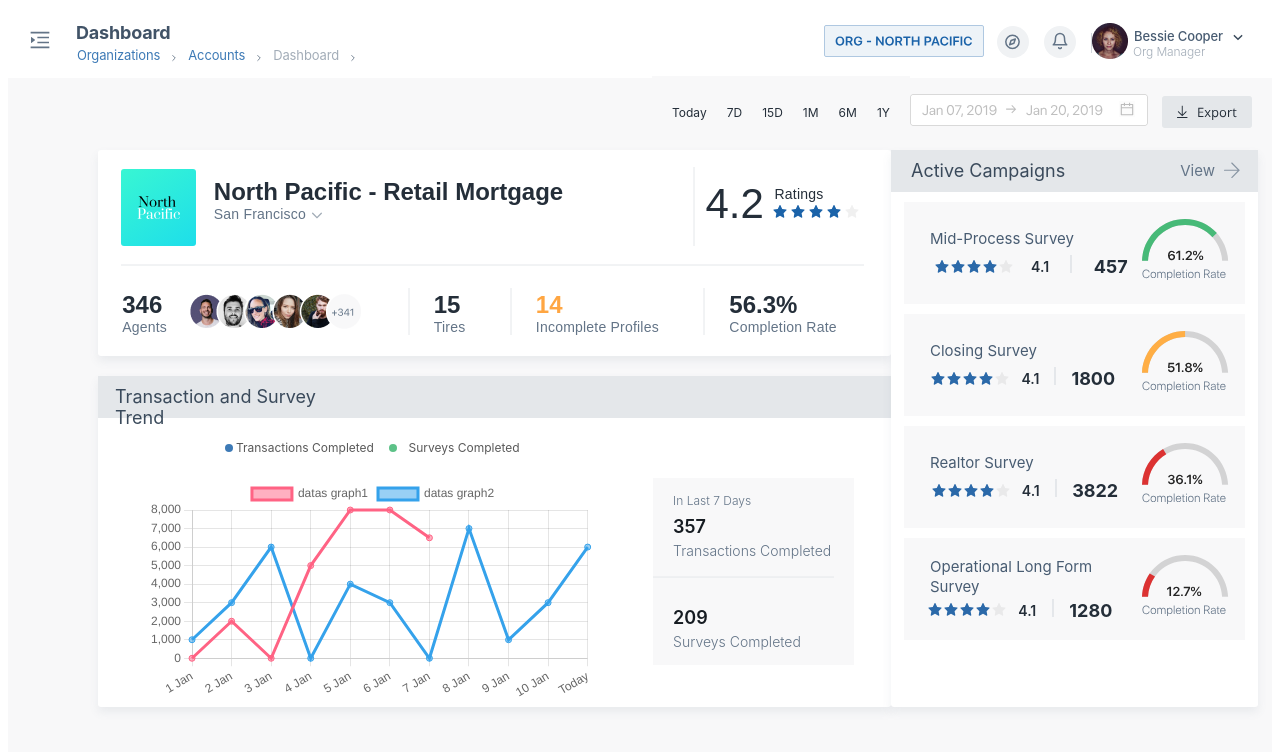
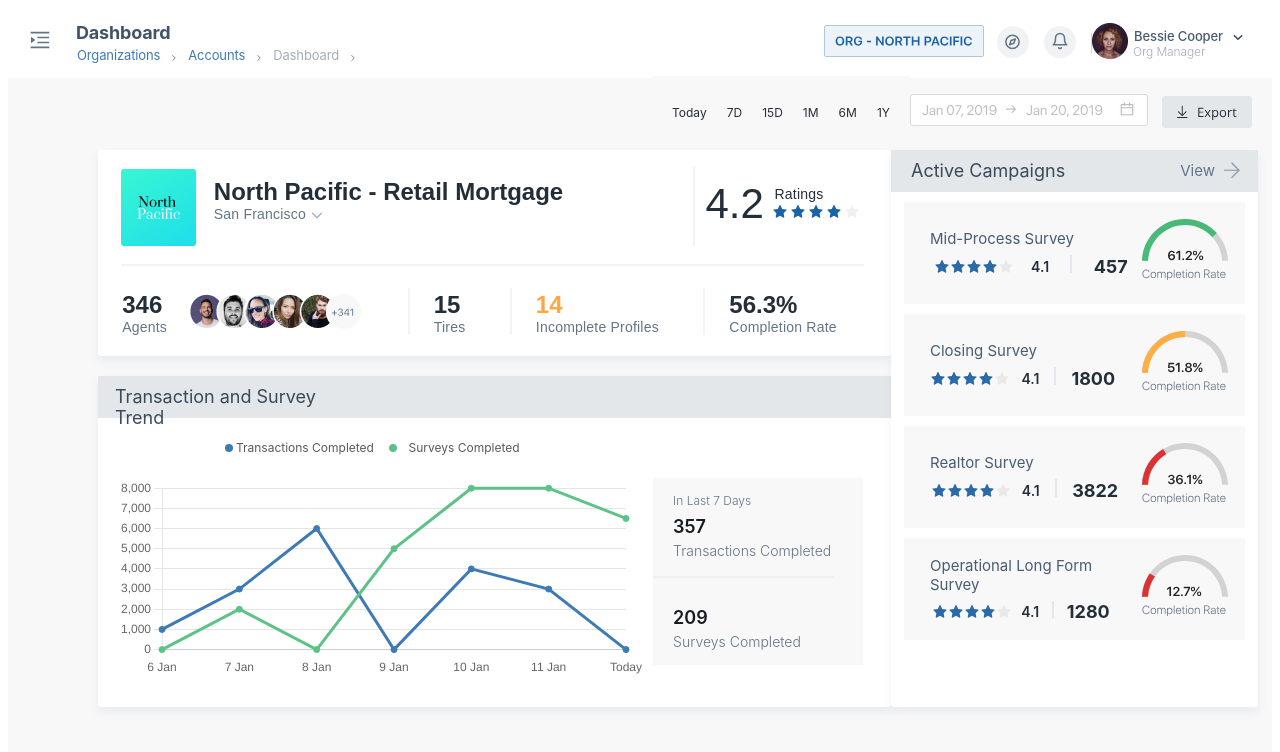
Before and after one commit to VishalGcod/FinalAssessment, a React (Create React App) app: page / in a window 1280 px wide. Shown: the top 752 px of the page. Built offline with nearby package versions, Linux system fonts and the light colour scheme; a web font is replaced by a local one.

Commit message:
uiassessmentworks

```diff
--- a/src/components/bodyRectange2.js
+++ b/src/components/bodyRectange2.js
@@ -24,31 +24,19 @@
 
 export const BodyRectangeBottom = () => {
   const [userData, setUserData] = useState({
-    labels: [
-      "1 Jan",
-      "2 Jan",
-      "3 Jan",
-      "4 Jan",
-      "5 Jan",
-      "6 Jan",
-      "7 Jan",
-      "8 Jan",
-      "9 Jan",
-      "10 Jan",
-      "Today",
-    ],
+    labels: ["6 Jan", "7 Jan", "8 Jan", "9 Jan", "10 Jan", "11 Jan", "Today"],
     datasets: [
       {
         label: "datas graph1",
         data: UserData.map((data) => data.users1),
-        borderColor: "rgb(255, 99, 132)",
-        backgroundColor: "rgba(255, 99, 132, 0.5)",
+        borderColor: "#5DC288",
+        backgroundColor: "#5DC288",
       },
       {
         label: "datas graph2",
         data: [1000, 3000, 6000, 0, 4000, 3000, 0, 7000, 1000, 3000, 6000],
-        borderColor: "rgb(53, 162, 235)",
-        backgroundColor: "rgba(53, 162, 235, 0.5)",
+        borderColor: "#3D7AB6",
+        backgroundColor: "#3D7AB6",
       },
     ],
   });
@@ -72,7 +60,7 @@
       </DivSecond>
       <BottomGraphDivs>
         <GraphDiv>
-          <div style={{ width: "450px", height: "200px", marginLeft: "50px" }}>
+          <div style={{ width: "527px", height: "300px", marginLeft: "20px" }}>
             <Graph chartData={userData} />
           </div>
         </GraphDiv>
--- a/src/components/dropDownBox.js
+++ b/src/components/dropDownBox.js
@@ -7,6 +7,7 @@
 import { BlueDiv } from "../assets/blueDiv";
 import { BigSvgBox } from "../assets/bigSvgBox";
 import { DropDownDivHead, MyProfileFont, ViewAsFont, LayerTwo, LoggenInProfileDiv, ImageInfoDiv, SecondDropDown, CloseButton, ApplyButton } from "../styledComponents/styles";
+
 
 export const DropDownDiv = styled.div`
   width: 336px;
--- a/src/components/graph.js
+++ b/src/components/graph.js
@@ -5,10 +5,42 @@
 export const Graph=({chartData})=> {
   return (
     <div>
-        <Line data={chartData}/>
+      <Line data={chartData} options={options} height={200} />
     </div>
-  )
+  );
 }
+
+  const options = {
+    responsive: true,
+    maintainAspectRatio: false,
+    scales: {
+      x: {
+        position: "bottom",
+        ticks: {
+          display: true,
+        },
+        grid: {
+          display: false,
+        },
+      },
+      y: {
+        type: "linear",
+        position: "left",
+        ticks: {
+          stepSize: 0,
+        },
+      },
+    },
+    plugins: {
+      legend: {
+        display: false,
+      },
+      tooltip: {
+        enabled: false,
+      },
+    },
+  };
+
 
 export const UserData=[
     {
--- a/src/styledComponents/styles.js
+++ b/src/styledComponents/styles.js
@@ -4,11 +4,11 @@
 
 export const HeadSecond = styled.div`
   height: 72px;
-  // width: 1219px;
   background: #f8f8f9;
   display: flex;
   justify-content: flex-end;
   align-items: center;
+  flex-shrink: 0;
 `;
 export const DaysMonthsYears = styled.div`
   height: 72px;
@@ -62,7 +62,7 @@
   display: flex;
   flex-direction: column;
   margin-left: 20px;
-  margin-left:90px;
+  margin-left: 90px;
 `;
 
 export const AsideRight = styled.div`
@@ -178,14 +178,16 @@
   justify-content: space-around;
   align-items: center;
   width: 140%;
-  margin-top:7px;
-  margin-left:4px;
+  margin-top: 7px;
+  margin-left: 4px;
 `;
 export const StarSecondRowLastBlock = styled.div`
   display: flex;
   justify-content: space-around;
   align-items: center;
-  width: 90%;
+  width: 85%;
+  margin-left: 7px;
+  margin-top: 6px;
 `;
 
 export const BlocksInnerDiv = styled.div`
@@ -427,7 +429,7 @@
   width: 30%;
 `;
 export const GraphRightBox = styled.div`
-  width: 201px;
+  width: 210px;
   height: 187px;
   flex-shrink: 0;
   background-color: var(--grey-t-96, #f8f8f9);
@@ -535,7 +537,6 @@
   width: 16%;
   margin-right: 415px;
   margin-right: 550px;
-
 `;
 export const HeadTextStyle = styled.div`
   margin-top: 19px;
@@ -624,7 +625,7 @@
   justify-content: space-between;
   align-items: center;
   width: 42%;
-  width:45%;
+  width: 45%;
   margin-right: 20px;
 `;
 export const UserInfoDiv = styled.div`
@@ -684,25 +685,25 @@
   font-style: normal;
   font-weight: 400;
   line-height: 22px;
-  margin-top:15px;
-  margin-bottom:5px;
+  margin-top: 15px;
+  margin-bottom: 5px;
 `;
 export const ImageInfoDiv = styled.div`
   width: 306px;
   height: 60px;
   flex-shrink: 0;
   border-radius: 3px;
-border: 1px solid var(--grey-t-85, #E4E7EA);
-background: #FFF;
+  border: 1px solid var(--grey-t-85, #e4e7ea);
+  background: #fff;
 `;
 export const LayerTwo = styled.div`
   display: flex;
-  flex-direction:column;
+  flex-direction: column;
   justify-content: space-between;
   align-items: flex-atart;
   height: 50px;
   flex-shrink: 0;
-  margin-left:15px;
+  margin-left: 15px;
 `;
 
 export const SecondDropDown = styled.div`
@@ -710,27 +711,27 @@
   height: 36px;
   flex-shrink: 0;
   border-radius: 3px;
-border: 1px solid var(--grey-t-85, #E4E7EA);
-background: #FFF;
+  border: 1px solid var(--grey-t-85, #e4e7ea);
+  background: #fff;
 `;
 export const CloseButton = styled.button`
   display: flex;
   padding: 7px 10px;
   align-items: center;
   gap: 8px;
-border:none;
+  border: none;
   border-radius: 3px;
-background: var(--grey-t-85, #E4E7EA);
-color:grey;
-margin-left:15px;
+  background: var(--grey-t-85, #e4e7ea);
+  color: grey;
+  margin-left: 15px;
 `;
 export const ApplyButton = styled.button`
   display: inline-flex;
   padding: 7px 20px;
   align-items: center;
   border-radius: 3px;
-border:none;
-background: var(--blue-100, #1B63A9);
-margin-right:15px;
-color:white;
+  border: none;
+  background: var(--blue-100, #1b63a9);
+  margin-right: 15px;
+  color: white;
 `;
```
Also changed, not shown: src/assets/blueSvgLine.js (added, +17 -0 lines). Lines whose indentation alone changed are shown as unchanged.
